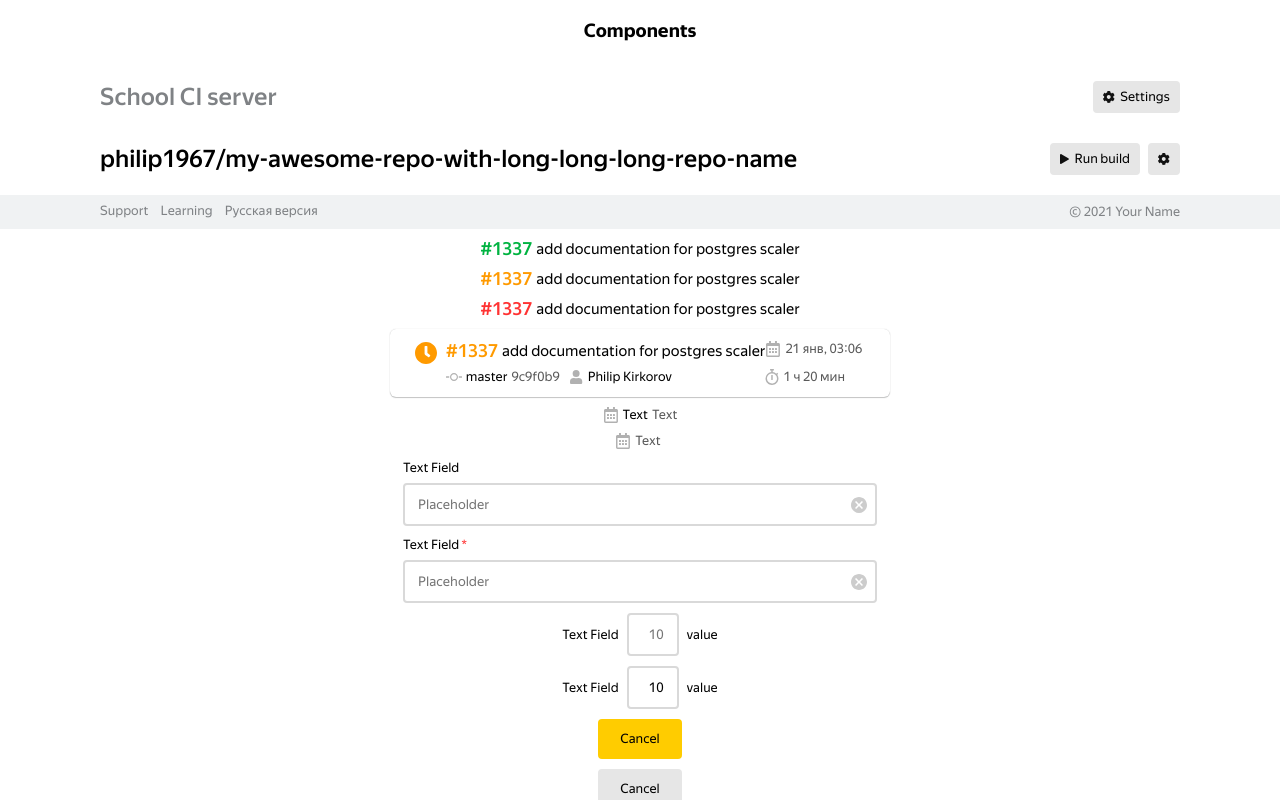
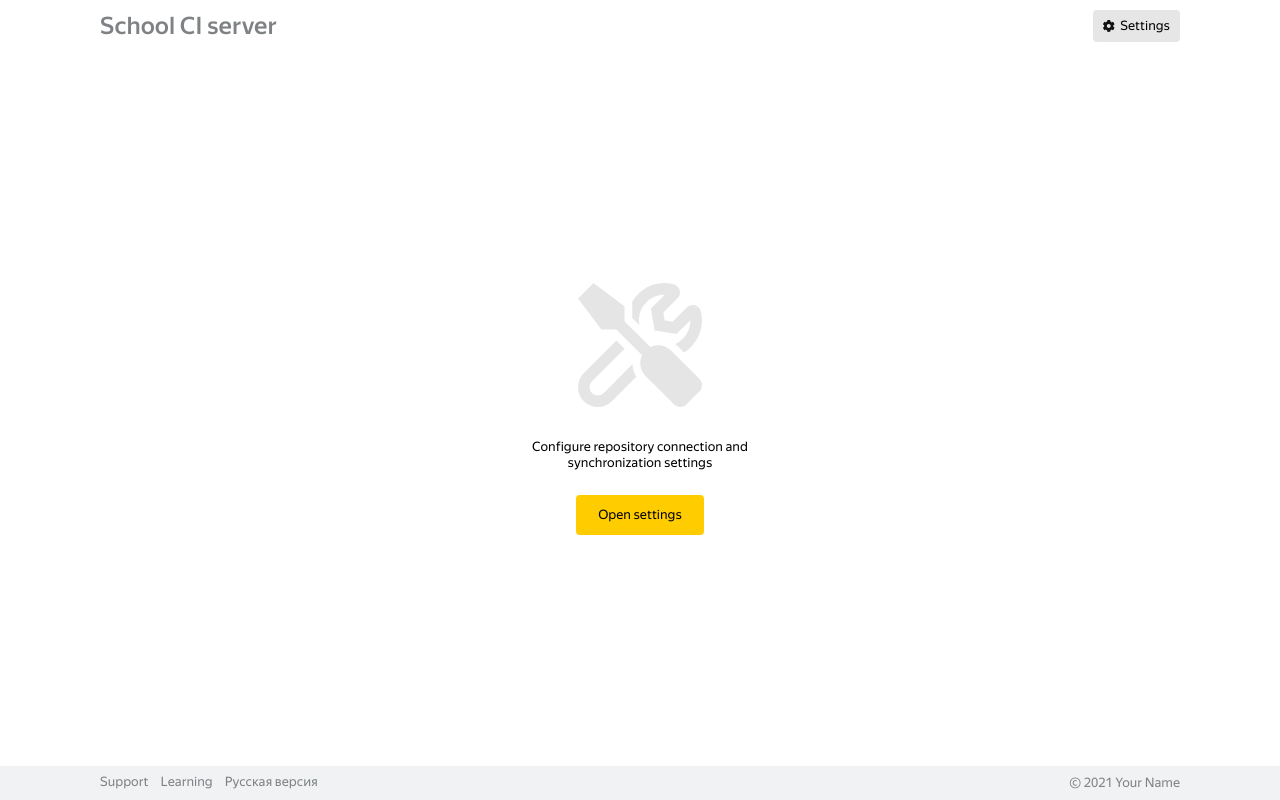
Before and after one commit to saizaax/yandex-academy-react, a React (Create React App) app: page / in a window 1280 px wide. Shown: the top 800 px of the page. Built offline with nearby package versions, Linux system fonts and the light colour scheme.

Commit message:
Created StartScreen page and moved components preview to ComponentsPage.

```diff
--- a/src/App.js
+++ b/src/App.js
@@ -1,101 +1,26 @@
-import Button from "./components/Button/Button"
+import StartScreen from "./pages/StartScreen"
 import "./styles.scss"
 
-import { ReactComponent as SettingsIcon } from "./icons/settings.svg"
-import { ReactComponent as CalendarIcon } from "./icons/calendar.svg"
+// import { ReactComponent as SettingsIcon } from "./icons/settings.svg"
+// import { ReactComponent as CalendarIcon } from "./icons/calendar.svg"
 
-import Input from "./components/Input/Input"
-import { useState } from "react"
-import Header from "./components/Header/Header"
-import RepoHeader from "./components/RepoHeader/RepoHeader"
-import Footer from "./components/Footer/Footer"
-import Meta from "./components/Meta/Meta"
-import Status from "./components/Status/Status"
-import CommitCard from "./components/CommitCard/CommitCard"
+// import Input from "./components/Input/Input"
+// import { useState } from "react"
+// import Header from "./components/Header/Header"
+// import RepoHeader from "./components/RepoHeader/RepoHeader"
+// import Footer from "./components/Footer/Footer"
+// import Meta from "./components/Meta/Meta"
+// import Status from "./components/Status/Status"
+// import CommitCard from "./components/CommitCard/CommitCard"
+// import BuildModal from "./components/BuildModal/BuildModal"
+// import Button from "./components/Button/Button"
 
 function App() {
-  const [input, setInput] = useState()
+  // const [input, setInput] = useState()
 
   return (
     <>
-      <div className="App">
-        <h3>Components</h3>
-
-        <Header title="School CI server" />
-        <RepoHeader title="philip1967/my-awesome-repo-with-long-long-long-repo-name" />
-
-        <Footer />
-
-        <Status
-          variant="success"
-          number={1337}
-          title="add documentation for postgres scaler"
-        />
-        <Status
-          variant="warning"
-          number={1337}
-          title="add documentation for postgres scaler"
-        />
-        <Status
-          variant="error"
-          number={1337}
-          title="add documentation for postgres scaler"
-        />
-
-        <CommitCard
-          variant="warning"
-          number={1337}
-          title="add documentation for postgres scaler"
-          author="Philip Kirkorov"
-          branch="master"
-          commit="9c9f0b9"
-          date="21 янв, 03:06"
-          time="1 ч 20 мин"
-        />
-
-        <Meta icon={<CalendarIcon />} text="Text" info="Text" />
-        <Meta icon={<CalendarIcon />} text="Text" variant="secondary" />
-
-        <Input
-          label="Text Field"
-          placeholder="Placeholder"
-          value={input}
-          setValue={setInput}
-        />
-        <Input
-          variant="default"
-          label="Text Field"
-          placeholder="Placeholder"
-          isRequired={true}
-          value={input}
-          setValue={setInput}
-        />
-        <Input
-          variant="small"
-          label="Text Field"
-          placeholder="10"
-          labelValue="value"
-          value={input}
-          setValue={setInput}
-        />
-        <Input
-          variant="small"
-          label="Text Field"
-          labelValue="value"
-          defaultValue={10}
-          value={input}
-          setValue={setInput}
-        />
-
-        <Button>Cancel</Button>
-        <Button variant="secondary">Cancel</Button>
-        <Button variant="disabled">Cancel</Button>
-        <Button variant="transparent">Cancel</Button>
-        <Button variant="icon-regular" icon={<SettingsIcon />}>
-          Settings
-        </Button>
-        <Button variant="icon-small" icon={<SettingsIcon />}></Button>
-      </div>
+      <StartScreen />
     </>
   )
 }
--- /dev/null
+++ b/src/pages/StartScreen.jsx
@@ -0,0 +1,23 @@
+import React from "react"
+
+import Button from "../components/Button/Button"
+import Header from "../components/Header/Header"
+import Footer from "../components/Footer/Footer"
+
+import toolsIcon from "../icons/tools.svg"
+
+function StartScreen(props) {
+  return (
+    <div className="start-screen">
+      <Header title="School CI server" />
+      <div className="instructions">
+        <img src={toolsIcon} alt="" />
+        <p>Configure repository connection and synchronization settings</p>
+        <Button variant="primary">Open settings</Button>
+      </div>
+      <Footer />
+    </div>
+  )
+}
+
+export default StartScreen
--- a/src/styles.scss
+++ b/src/styles.scss
@@ -23,7 +23,7 @@ textarea {
     Roboto, Oxygen, Ubuntu, Cantarell, "Open Sans", "Helvetica Neue", sans-serif;
 }
 
-.App {
+.components-page {
   display: flex;
   justify-content: center;
   align-items: center;
@@ -31,3 +31,33 @@ textarea {
   row-gap: 10px;
   width: 100%;
 }
+
+.start-screen {
+  width: 100%;
+  display: flex;
+  flex-direction: column;
+  box-sizing: border-box;
+  height: 100%;
+
+  .instructions {
+    display: flex;
+    flex-direction: column;
+    justify-content: center;
+    align-items: center;
+    width: 100%;
+    height: 100%;
+
+    img {
+      width: 124px;
+      height: 124px;
+    }
+
+    p {
+      font-size: 13px;
+      line-height: 125%;
+      text-align: center;
+      margin: 32px 0 24px 0;
+      max-width: 265px;
+    }
+  }
+}
```
Also changed, not shown: src/pages/ComponentsPage.jsx (added, +96 -0 lines), src/icons/tools.svg (added).
